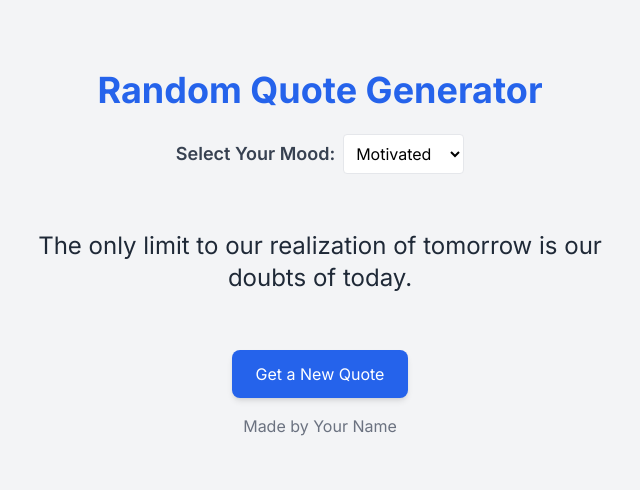
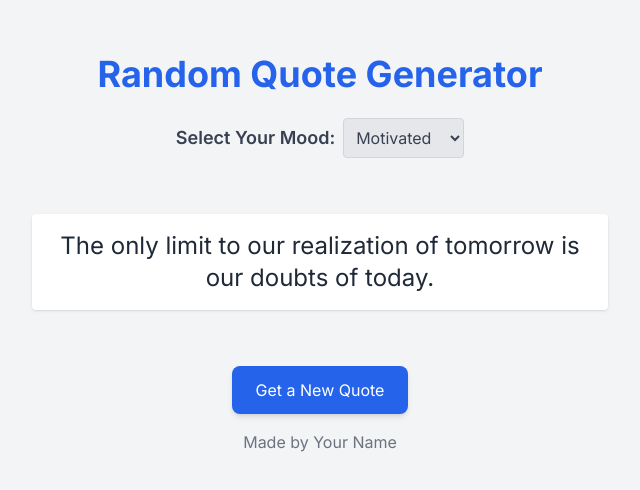
Before and after one commit to ruwinikularathne/quote-generator, a Next.js app: page / in a window 1280 px wide. Shown: the part 150-640 px from the top of the page, without its empty margins (320-960 px from the left). Built offline with nearby package versions, Linux system fonts and the light colour scheme.

Commit message:
addded more quotes

```diff
--- a/app/page.tsx
+++ b/app/page.tsx
@@ -17,6 +17,16 @@ const moodQuotes = {
     "Do not watch the clock. Do what it does. Keep going.",
     "Life is what happens when you're busy making other plans.",
     "To live is the rarest thing in the world. Most people exist, that is all.",
+  ],
+  Relaxed: [
+    "Take a deep breath and just enjoy your life.",
+    "Sometimes the most productive thing you can do is relax.",
+    "Relax, recharge, and reflect. Sometimes it's okay to do nothing.",
+  ],
+  Inspired: [
+    "Inspiration exists, but it has to find you working.",
+    "The best way to predict the future is to create it.",
+    "Your only limit is your mind. Dream big and work hard.",
   ],
 };
 
@@ -45,7 +55,7 @@ export default function Home() {
           id="mood-select"
           value={mood}
           onChange={(e) => setMood(e.target.value as keyof typeof moodQuotes)}
-          className="ml-2 p-2 bg-white border rounded"
+          className="ml-2 p-2 bg-gray-200 text-gray-700 border border-gray-300 rounded hover:bg-gray-300 focus:bg-gray-300"
         >
           {Object.keys(moodQuotes).map((mood) => (
             <option key={mood} value={mood}>
@@ -57,7 +67,9 @@ export default function Home() {
 
       {/* Quote Display */}
       <section className="text-center my-8">
-        <p className="text-2xl text-gray-800 mb-6 max-w-xl mx-auto">{quote}</p>
+        <p className="text-2xl text-gray-800 mb-6 max-w-xl mx-auto bg-white p-4 rounded shadow">
+          {quote}
+        </p>
       </section>
 
       {/* Generate Button */}
```
